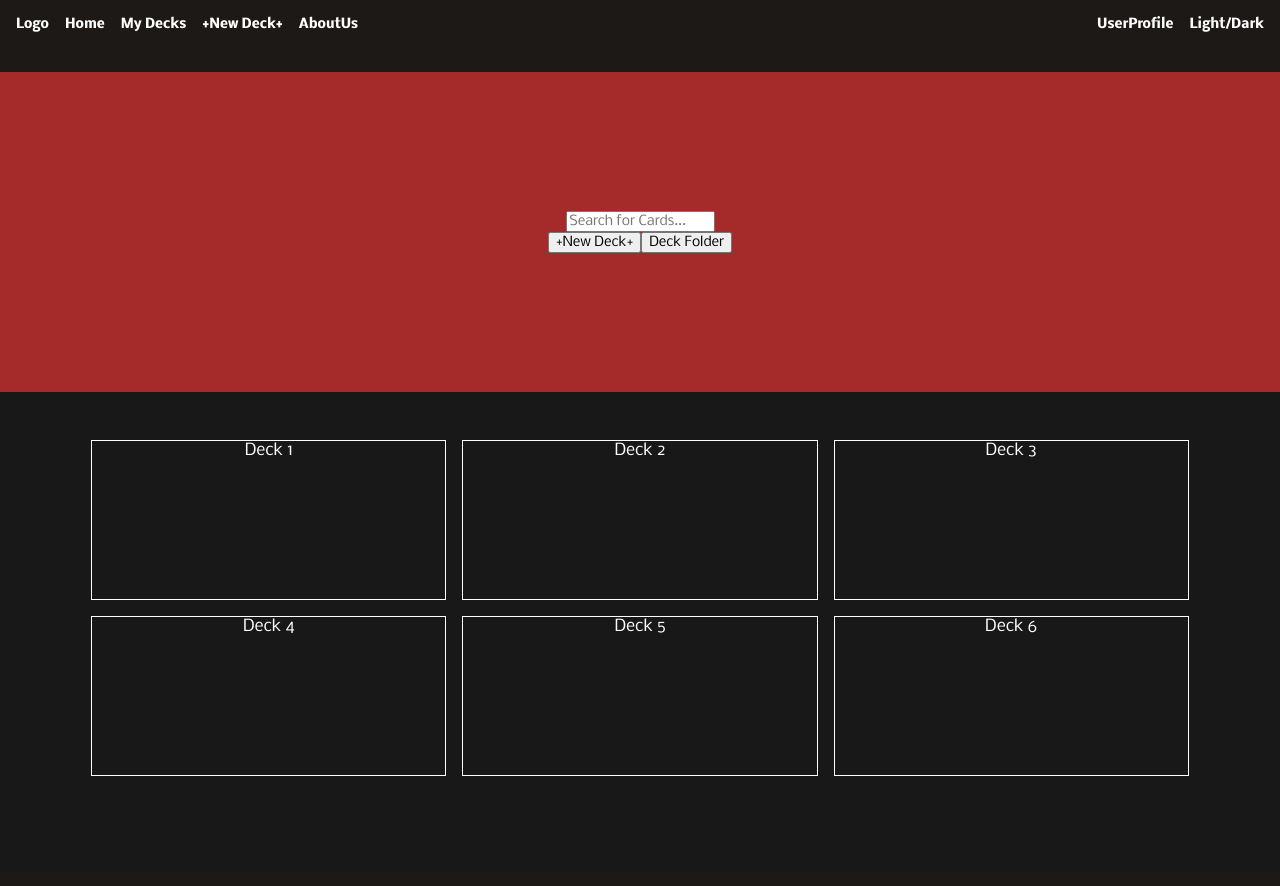
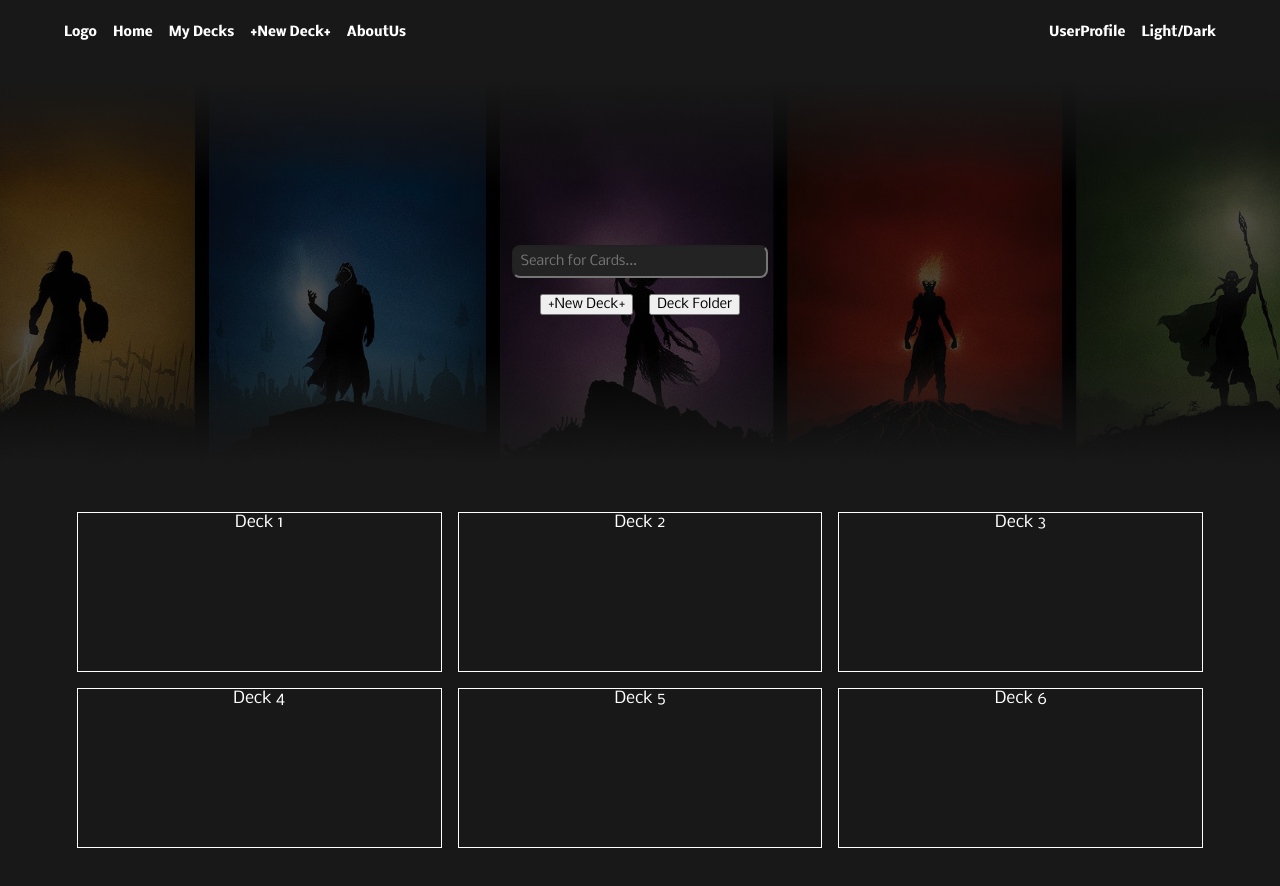
Before and after one commit to Brenni1/mtg-deckbuilder, a React (Vite) app: page / in a window 1280 px wide. Shown: the top 886 px of the page. Built offline with nearby package versions, Linux system fonts and the light colour scheme; the HTML template or start-up script is replaced by a standard one.

Commit message:
added some first structure and styling to the home page

```diff
--- a/src/App.css
+++ b/src/App.css
@@ -1,12 +1,13 @@
 .nav-bar {
   /* border: 1px solid white; */
+  background-color: #181818;
   display: flex;
   justify-content: space-between;
   align-items: center;
   width: 100%;
-  height: 3rem;
-  padding: 1rem;
-  margin-bottom: 1.5rem;
+  height: 5rem;
+  padding: 2rem 4rem 3rem 4rem;
+  z-index: 2;
 }
 
 .nav-bar div {
@@ -25,13 +26,67 @@
 }
 
 .home-banner {
-  background-color: brown;
   width: 100%;
-  height: 20rem;
+  height: 50vh;
+  display: flex;
+  justify-content: space-between;
+  align-items: center;
+  flex-direction: column;
+}
+
+.banner-background-img {
+  position: absolute;
+  filter: brightness(0.3);
+  top: 0;
+  height: 100%;
+  width: 100%;
+  z-index: -1;
+  background-size: cover;
+  background-position: center 37%;
+}
+
+.banner-fade {
+  height: 12rem;
+  max-height: 40%;
+  z-index: 1;
+  width: 100%;
+}
+
+.fade-top {
+  background: linear-gradient(180deg, #181818 0, hsla(0, 0%, 63%, 0) 68%);
+}
+
+.fade-bottom {
+  background: linear-gradient(180deg, hsla(0, 0%, 63%, 0) 20%, #181818 90%);
+}
+
+.banner-form {
+  width: 100%;
+  display: flex;
+  flex-direction: column;
+  align-items: center;
+  row-gap: 1rem;
+}
+.banner-form > form,
+label {
+  width: 100%;
+}
+
+.banner-form label {
   display: flex;
   justify-content: center;
-  align-items: center;
-  flex-direction: column;
+}
+
+.banner-search-bar {
+  background-color: #232323;
+  border-radius: 0.5rem;
+  padding: 0.5em;
+  width: 20%;
+}
+
+.banner-btns {
+  display: flex;
+  column-gap: 1rem;
 }
 
 .deck-area {
@@ -43,7 +98,7 @@
   justify-content: center;
   align-items: start;
   align-content: flex-start;
-  padding: 3rem;
+  padding: 2rem;
   text-align: center;
 }
 
--- a/src/index.css
+++ b/src/index.css
@@ -9,7 +9,7 @@
 body {
   margin: 0;
   padding: 0;
-  background-color: rgb(29, 25, 22);
+  background-color: #181818;
 }
 
 a {
--- a/src/pages/Home.jsx
+++ b/src/pages/Home.jsx
@@ -1,20 +1,30 @@
+import banner from "../assets/imgs/mtg-banner.jpg";
+
 export const Home = () => {
   return (
     <>
       <div className="home-banner">
+        <div
+          className="banner-background-img"
+          style={{ backgroundImage: "url(" + banner + ")" }}
+        ></div>
+        <div className="banner-fade fade-top"></div>
+        <div className="banner-form">
           <form>
             <label>
               <input
-              className="search-bar"
+                className="banner-search-bar"
                 type="text"
                 placeholder="Search for Cards..."
               />
             </label>
           </form>
-        <div>
+          <div className="banner-btns">
             <button>+New Deck+</button>
             <button>Deck Folder</button>
           </div>
+        </div>
+        <div className="banner-fade fade-bottom"></div>
       </div>
 
       <div className="deck-area">
```
Also changed, not shown: src/assets/imgs/mtg-banner.jpg (added). Lines whose indentation alone changed are shown as unchanged.
